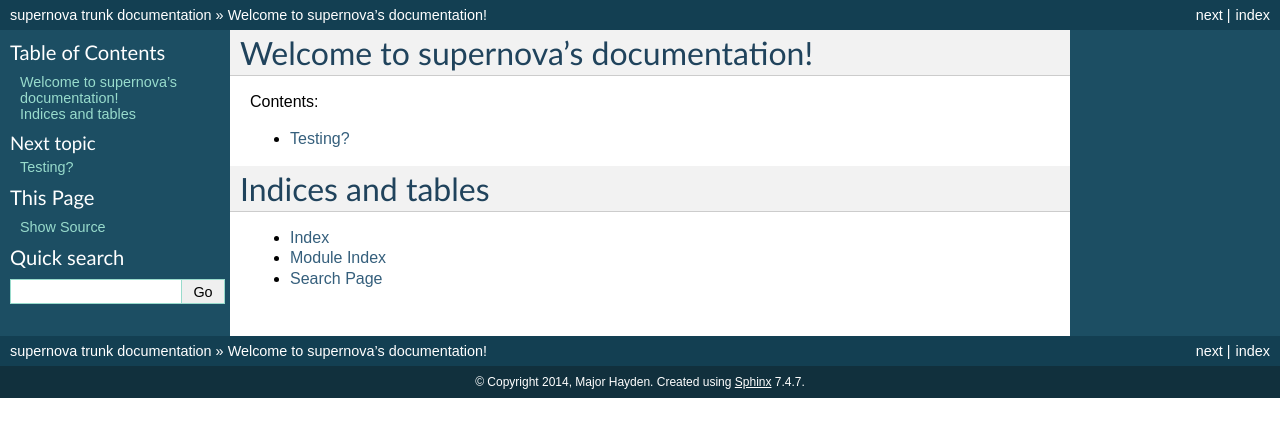
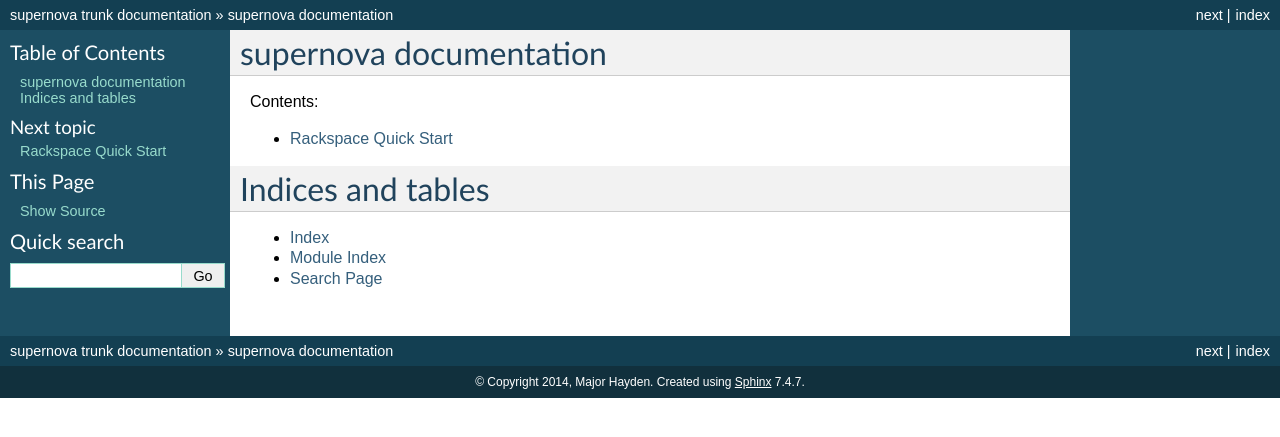
Before and after one commit to major/supernova, a Sphinx documentation site: the page built from docs/index.rst, in a window 1280 px wide. Shown: the top 437 px of the page. Built offline with Sphinx 7.4.7, drawn with Linux system fonts in a browser that asks for light colours.

Commit message:
More RTD edits

```diff
--- a/docs/index.rst
+++ b/docs/index.rst
@@ -1,12 +1,12 @@
-Welcome to supernova's documentation!
-=====================================
+supernova documentation
+=======================
 
 Contents:
 
 .. toctree::
    :maxdepth: 2
 
-   testing
+   raxquickstart
 
 
 
--- a/docs/testing.rst
+++ /dev/null
@@ -1,2 +0,0 @@
-Testing?
-=====================================
```
Also changed, not shown: docs/raxquickstart.rst (added, +31 -0 lines).
